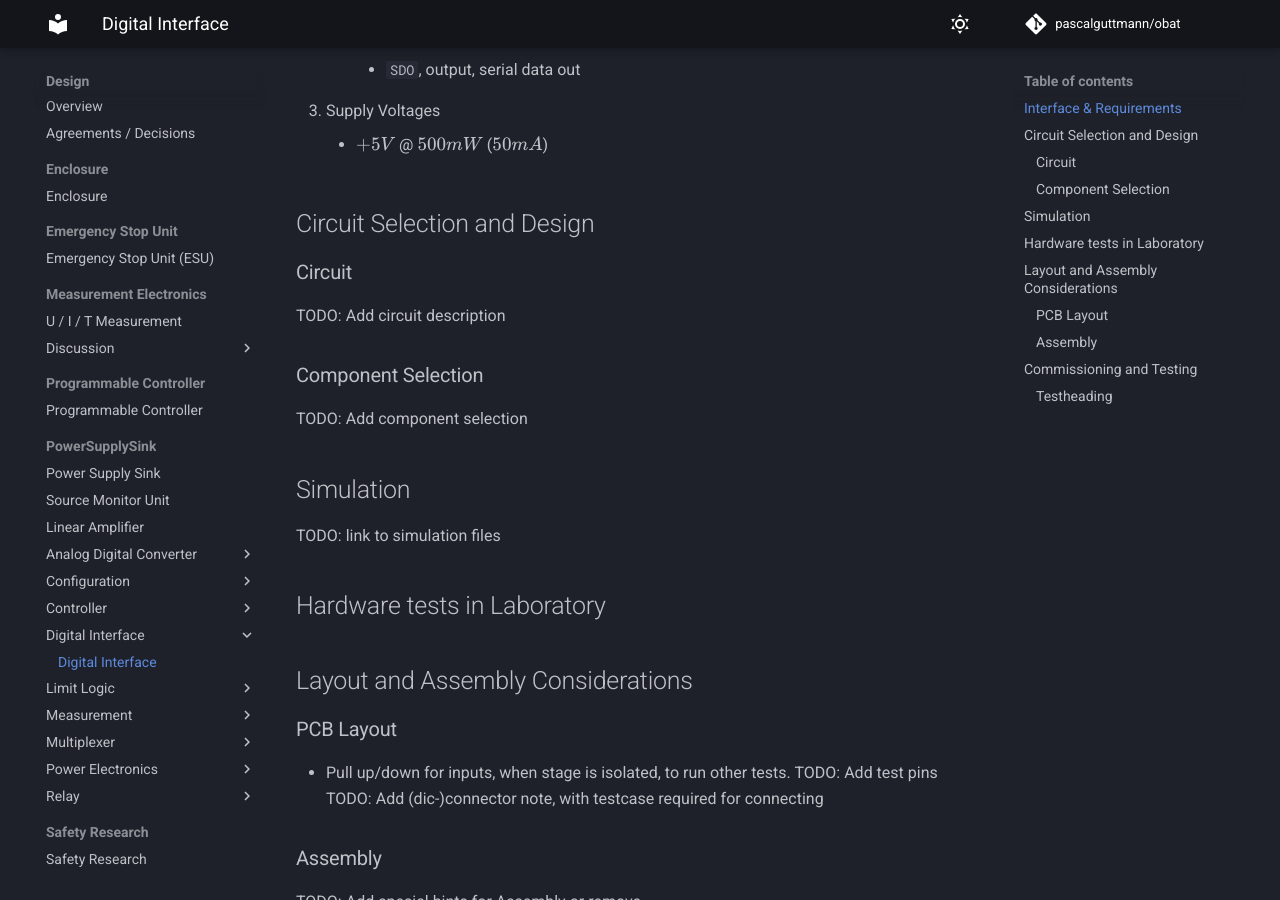
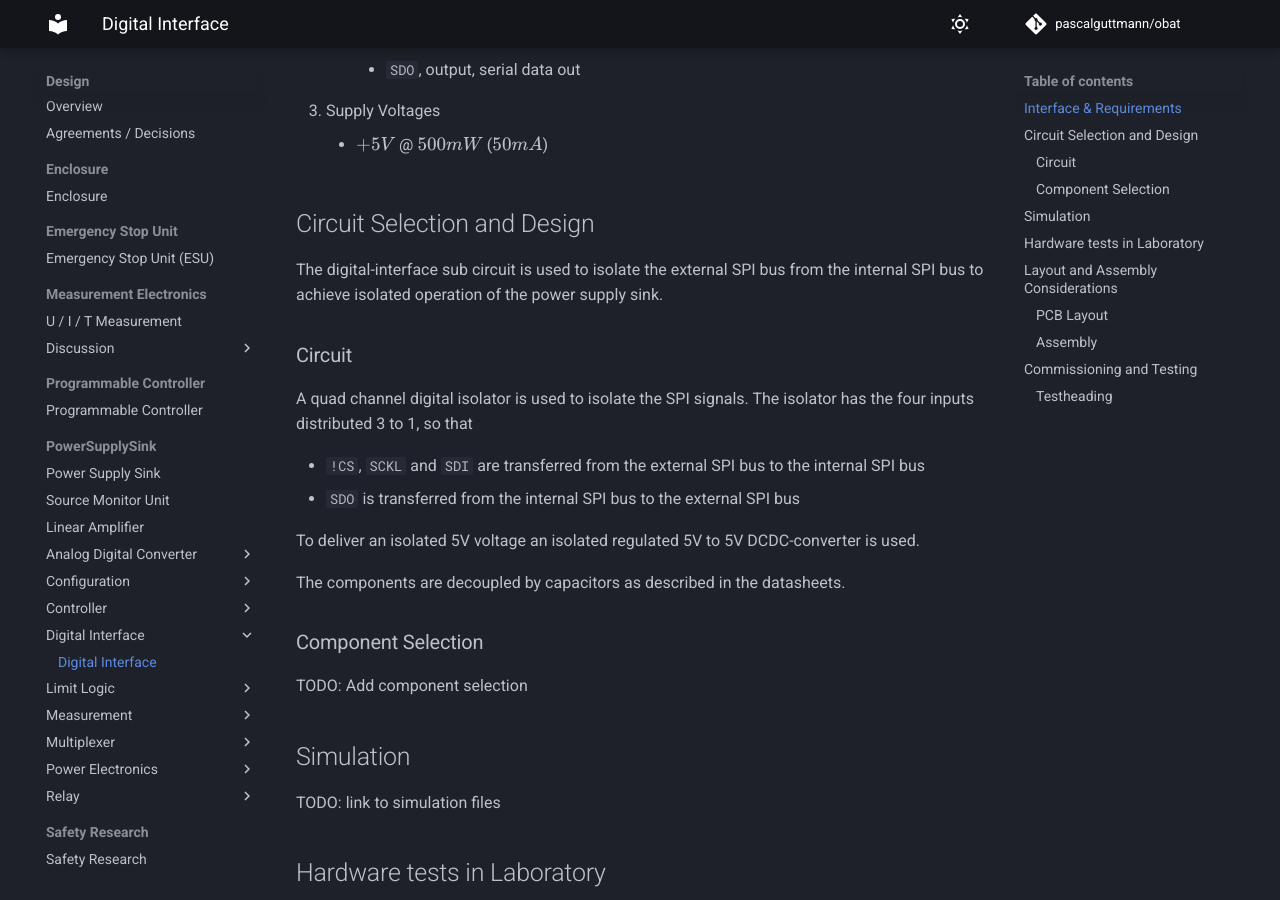
Before and after one commit to pascalguttmann/obat, an MkDocs documentation site: the page built from docs/design/pss/digital-interface/digital-interface.md, in a window 1280 px wide and 900 px high, scrolled down 665 px. Built offline with MkDocs 1.6.1 and Material for MkDocs 9.7.7, drawn with Linux system fonts in a browser that asks for light colours; comment, search, counter and statistics services are not loaded.

Commit message:
add digital-interface circuit description

```diff
--- a/docs/design/pss/digital-interface/digital-interface.md
+++ b/docs/design/pss/digital-interface/digital-interface.md
@@ -20,9 +20,22 @@
 
 ## Circuit Selection and Design
 
+The digital-interface sub circuit is used to isolate the external SPI bus from
+the internal SPI bus to achieve isolated operation of the power supply sink.
+
 ### Circuit
 
-TODO: Add circuit description
+A quad channel digital isolator is used to isolate the SPI signals. The
+isolator has the four inputs distributed 3 to 1, so that
+
+- `!CS`, `SCKL` and `SDI` are transferred from the external SPI bus to the
+internal SPI bus
+- `SDO` is transferred from the internal SPI bus to the external SPI bus
+
+To deliver an isolated 5V voltage an isolated regulated 5V to 5V DCDC-converter
+is used.
+
+The components are decoupled by capacitors as described in the datasheets.
 
 ### Component Selection
 
```
